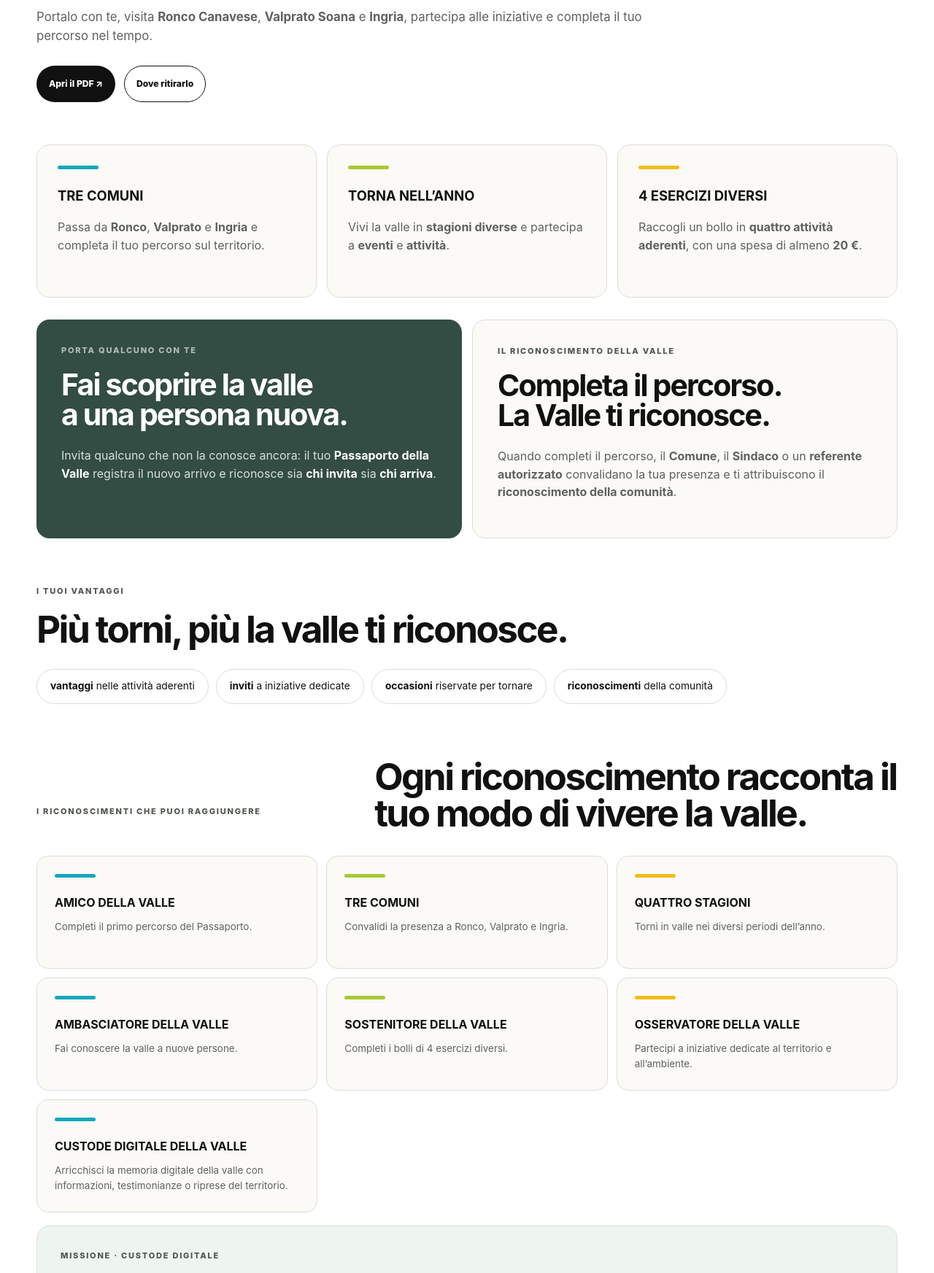
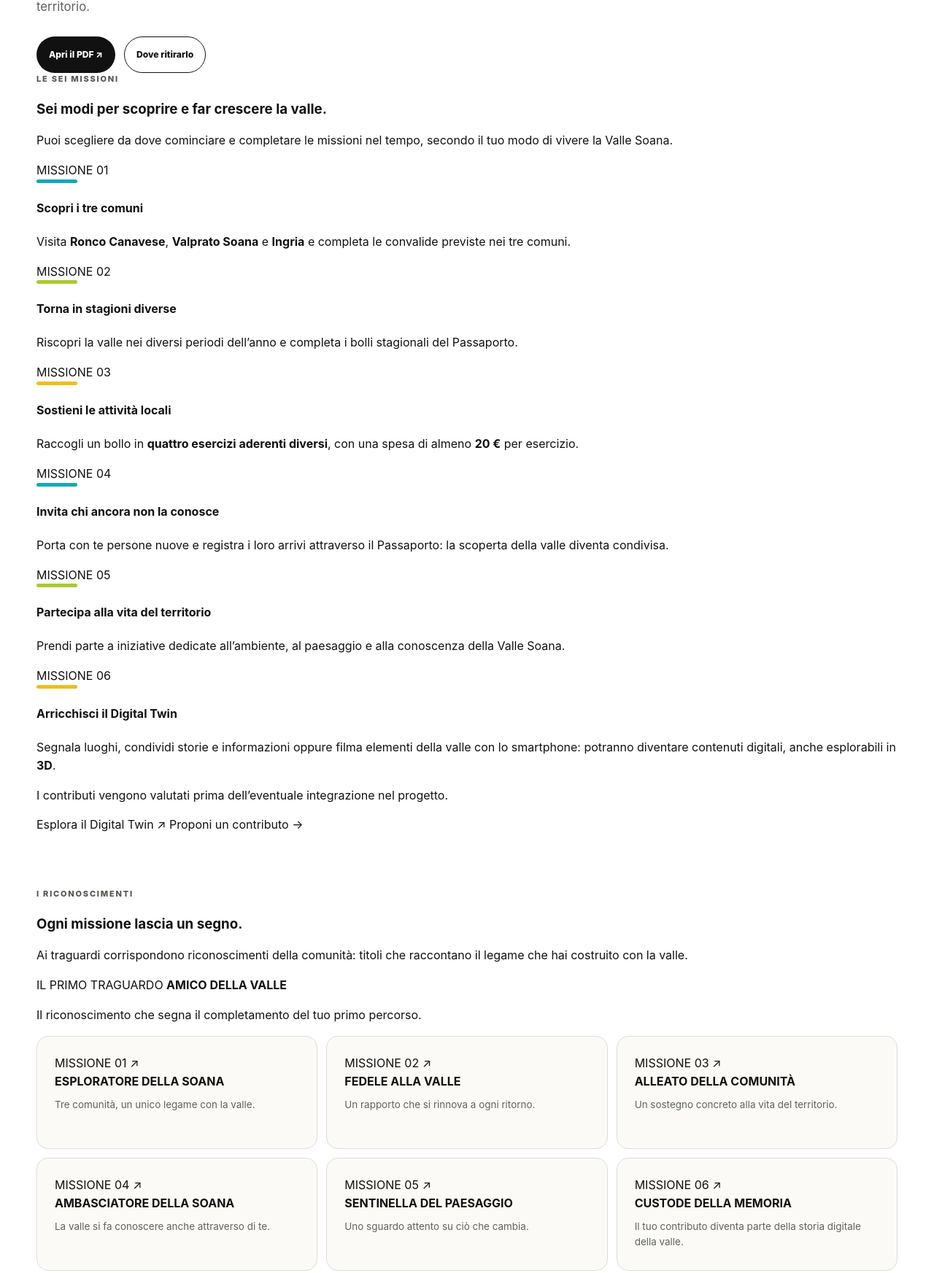
Before and after one commit to Comunita-Sassifraga/ViviSoana-Web, a plain HTML site: page public/index.html in a window 1280 px wide. Shown: the part 4987-6732 px from the top of the page at 73% size. Drawn offline with Linux system fonts and the light colour scheme.

Commit message:
Riorganizza Passaporto in sei missioni e riconoscimenti distinti

```diff
--- a/public/index.html
+++ b/public/index.html
@@ -194,74 +194,99 @@
     <section class="section passport-section passport-v10" id="passaporto" aria-labelledby="passport-title">
       <div class="wrap passport-v10-head">
         <p class="eyebrow">PASSAPORTO VAL SOANA</p>
-        <h2 id="passport-title">Il Passaporto della Valle<br />per tornare e conoscere tutta la valle.</h2>
-        <p class="passport-v10-lead">Portalo con te, visita <strong>Ronco Canavese</strong>, <strong>Valprato Soana</strong> e <strong>Ingria</strong>, partecipa alle iniziative e completa il tuo percorso nel tempo.</p>
+        <h2 id="passport-title">Un Passaporto per vivere la valle.<br />E lasciare il tuo segno.</h2>
+        <p class="passport-v10-lead">Il Passaporto accompagna le tue visite e le tue scoperte in <strong>Valle Soana</strong>. Scegli le missioni che ti interessano, segui il percorso e raccogli i bolli previsti: ogni esperienza è un modo per conoscere, sostenere e raccontare il territorio.</p>
         <div class="passport-v10-actions">
           <a class="button button-dark" href="assets/passaporto-della-valle.pdf" target="_blank" rel="noopener">Apri il PDF ↗</a>
           <a class="button button-outline-dark" href="#contatti">Dove ritirarlo</a>
         </div>
       </div>
 
-      <div class="wrap passport-v10-steps" aria-label="Come funziona il Passaporto della Valle">
-        <article><i class="passport-accent aqua-line"></i><h3>TRE COMUNI</h3><p>Passa da <strong>Ronco</strong>, <strong>Valprato</strong> e <strong>Ingria</strong> e completa il tuo percorso sul territorio.</p></article>
-        <article><i class="passport-accent green-line"></i><h3>TORNA NELL’ANNO</h3><p>Vivi la valle in <strong>stagioni diverse</strong> e partecipa a <strong>eventi</strong> e <strong>attività</strong>.</p></article>
-        <article><i class="passport-accent yellow-line"></i><h3>4 ESERCIZI DIVERSI</h3><p>Raccogli un bollo in <strong>quattro attività aderenti</strong>, con una spesa di almeno <strong>20 €</strong>.</p></article>
+      <div class="wrap passport-missions" id="missioni">
+        <div class="passport-section-heading">
+          <div>
+            <p class="eyebrow">LE SEI MISSIONI</p>
+            <h3>Sei modi per scoprire e far crescere la valle.</h3>
+          </div>
+          <p>Puoi scegliere da dove cominciare e completare le missioni nel tempo, secondo il tuo modo di vivere la Valle Soana.</p>
+        </div>
+        <div class="passport-mission-grid">
+          <article class="passport-mission" id="missione-1">
+            <div class="passport-mission-top"><span>MISSIONE 01</span><i class="passport-accent aqua-line" aria-hidden="true"></i></div>
+            <h4>Scopri i tre comuni</h4>
+            <p>Visita <strong>Ronco Canavese</strong>, <strong>Valprato Soana</strong> e <strong>Ingria</strong> e completa le convalide previste nei tre comuni.</p>
+          </article>
+          <article class="passport-mission" id="missione-2">
+            <div class="passport-mission-top"><span>MISSIONE 02</span><i class="passport-accent green-line" aria-hidden="true"></i></div>
+            <h4>Torna in stagioni diverse</h4>
+            <p>Riscopri la valle nei diversi periodi dell’anno e completa i bolli stagionali del Passaporto.</p>
+          </article>
+          <article class="passport-mission" id="missione-3">
+            <div class="passport-mission-top"><span>MISSIONE 03</span><i class="passport-accent yellow-line" aria-hidden="true"></i></div>
+            <h4>Sostieni le attività locali</h4>
+            <p>Raccogli un bollo in <strong>quattro esercizi aderenti diversi</strong>, con una spesa di almeno <strong>20 €</strong> per esercizio.</p>
+          </article>
+          <article class="passport-mission" id="missione-4">
+            <div class="passport-mission-top"><span>MISSIONE 04</span><i class="passport-accent aqua-line" aria-hidden="true"></i></div>
+            <h4>Invita chi ancora non la conosce</h4>
+            <p>Porta con te persone nuove e registra i loro arrivi attraverso il Passaporto: la scoperta della valle diventa condivisa.</p>
+          </article>
+          <article class="passport-mission" id="missione-5">
+            <div class="passport-mission-top"><span>MISSIONE 05</span><i class="passport-accent green-line" aria-hidden="true"></i></div>
+            <h4>Partecipa alla vita del territorio</h4>
+            <p>Prendi parte a iniziative dedicate all’ambiente, al paesaggio e alla conoscenza della Valle Soana.</p>
+          </article>
+          <article class="passport-mission passport-mission-digital" id="missione-6">
+            <div class="passport-mission-top"><span>MISSIONE 06</span><i class="passport-accent yellow-line" aria-hidden="true"></i></div>
+            <h4>Arricchisci il Digital Twin</h4>
+            <p>Segnala luoghi, condividi storie e informazioni oppure filma elementi della valle con lo smartphone: potranno diventare contenuti digitali, anche esplorabili in <strong>3D</strong>.</p>
+            <p class="passport-mission-note">I contributi vengono valutati prima dell’eventuale integrazione nel progetto.</p>
+            <div class="passport-mission-links">
+              <a href="https://soana-portale.vercel.app/" target="_blank" rel="noopener noreferrer">Esplora il Digital Twin ↗</a>
+              <a href="#contatti">Proponi un contributo →</a>
+            </div>
+          </article>
+        </div>
       </div>
 
-      <div class="wrap passport-v10-pair">
-        <article class="passport-invite">
-          <p class="eyebrow light">PORTA QUALCUNO CON TE</p>
-          <h3>Fai scoprire la valle<br />a una persona nuova.</h3>
-          <p>Invita qualcuno che non la conosce ancora: il tuo <strong>Passaporto della Valle</strong> registra il nuovo arrivo e riconosce sia <strong>chi invita</strong> sia <strong>chi arriva</strong>.</p>
-        </article>
-        <article class="passport-recognition-cta">
-          <p class="eyebrow">IL RICONOSCIMENTO DELLA VALLE</p>
-          <h3>Completa il percorso.<br />La Valle ti riconosce.</h3>
-          <p>Quando completi il percorso, il <strong>Comune</strong>, il <strong>Sindaco</strong> o un <strong>referente autorizzato</strong> convalidano la tua presenza e ti attribuiscono il <strong>riconoscimento della comunità</strong>.</p>
-        </article>
+      <div class="wrap passport-v10-recognitions" id="riconoscimenti">
+        <div class="passport-section-heading">
+          <div>
+            <p class="eyebrow">I RICONOSCIMENTI</p>
+            <h3>Ogni missione lascia un segno.</h3>
+          </div>
+          <p>Ai traguardi corrispondono riconoscimenti della comunità: titoli che raccontano il legame che hai costruito con la valle.</p>
+        </div>
+        <div class="passport-first-award">
+          <span>IL PRIMO TRAGUARDO</span>
+          <strong>AMICO DELLA VALLE</strong>
+          <p>Il riconoscimento che segna il completamento del tuo primo percorso.</p>
+        </div>
+        <div class="recognition-grid-v10" aria-label="Riconoscimenti delle sei missioni">
+          <article><a class="passport-award-ref" href="#missione-1">MISSIONE 01 ↗</a><strong>ESPLORATORE DELLA SOANA</strong><p>Tre comunità, un unico legame con la valle.</p></article>
+          <article><a class="passport-award-ref" href="#missione-2">MISSIONE 02 ↗</a><strong>FEDELE ALLA VALLE</strong><p>Un rapporto che si rinnova a ogni ritorno.</p></article>
+          <article><a class="passport-award-ref" href="#missione-3">MISSIONE 03 ↗</a><strong>ALLEATO DELLA COMUNITÀ</strong><p>Un sostegno concreto alla vita del territorio.</p></article>
+          <article><a class="passport-award-ref" href="#missione-4">MISSIONE 04 ↗</a><strong>AMBASCIATORE DELLA SOANA</strong><p>La valle si fa conoscere anche attraverso di te.</p></article>
+          <article><a class="passport-award-ref" href="#missione-5">MISSIONE 05 ↗</a><strong>SENTINELLA DEL PAESAGGIO</strong><p>Uno sguardo attento su ciò che cambia.</p></article>
+          <article><a class="passport-award-ref" href="#missione-6">MISSIONE 06 ↗</a><strong>CUSTODE DELLA MEMORIA</strong><p>Il tuo contributo diventa parte della storia digitale della valle.</p></article>
+        </div>
+        <div class="passport-validation">
+          <div>
+            <p class="eyebrow">COME SI OTTIENE IL RICONOSCIMENTO</p>
+            <p>Al termine del percorso, il <strong>Comune</strong>, il <strong>Sindaco</strong> o un <strong>referente autorizzato</strong> ne convalidano il completamento e attribuiscono il riconoscimento previsto.</p>
+          </div>
+          <a class="button button-outline-dark" href="#contatti">Chiedi informazioni</a>
+        </div>
       </div>
 
       <div class="wrap passport-v10-benefits">
-        <p class="eyebrow">I TUOI VANTAGGI</p>
-        <h3>Più torni, più la valle ti riconosce.</h3>
+        <p class="eyebrow">I VANTAGGI DEL PASSAPORTO</p>
+        <h3>Un motivo in più per tornare.</h3>
         <div class="benefit-chips" aria-label="Vantaggi del Passaporto">
           <span><strong>vantaggi</strong> nelle attività aderenti</span>
           <span><strong>inviti</strong> a iniziative dedicate</span>
           <span><strong>occasioni</strong> riservate per tornare</span>
           <span><strong>riconoscimenti</strong> della comunità</span>
-        </div>
-      </div>
-
-      <div class="wrap passport-v10-recognitions" id="riconoscimenti">
-        <div class="recognition-heading-v10">
-          <p class="eyebrow">I RICONOSCIMENTI CHE PUOI RAGGIUNGERE</p>
-          <h3>Ogni riconoscimento racconta il tuo modo di vivere la valle.</h3>
-        </div>
-        <div class="recognition-grid-v10">
-          <article><i class="passport-accent aqua-line"></i><strong>AMICO DELLA VALLE</strong><p>Completi il primo percorso del Passaporto.</p></article>
-          <article><i class="passport-accent green-line"></i><strong>TRE COMUNI</strong><p>Convalidi la presenza a Ronco, Valprato e Ingria.</p></article>
-          <article><i class="passport-accent yellow-line"></i><strong>QUATTRO STAGIONI</strong><p>Torni in valle nei diversi periodi dell’anno.</p></article>
-          <article><i class="passport-accent aqua-line"></i><strong>AMBASCIATORE DELLA VALLE</strong><p>Fai conoscere la valle a nuove persone.</p></article>
-          <article><i class="passport-accent green-line"></i><strong>SOSTENITORE DELLA VALLE</strong><p>Completi i bolli di 4 esercizi diversi.</p></article>
-          <article><i class="passport-accent yellow-line"></i><strong>OSSERVATORE DELLA VALLE</strong><p>Partecipi a iniziative dedicate al territorio e all’ambiente.</p></article>
-          <article><i class="passport-accent aqua-line"></i><strong>CUSTODE DIGITALE DELLA VALLE</strong><p>Arricchisci la memoria digitale della valle con informazioni, testimonianze o riprese del territorio.</p></article>
-        </div>
-        <div class="passport-digital-twin" aria-labelledby="passport-digital-twin-title">
-          <div>
-            <p class="eyebrow">MISSIONE · CUSTODE DIGITALE</p>
-            <h4 id="passport-digital-twin-title">Aiuta a costruire la memoria digitale della Valle Soana.</h4>
-            <p>Il <strong>Digital Twin della Valle Soana</strong> è una rappresentazione digitale del territorio che può crescere con il contributo di chi lo vive e lo visita. Puoi segnalare luoghi e punti di interesse, condividere informazioni, storie e testimonianze o realizzare brevi riprese di elementi della valle che potranno essere elaborati e resi esplorabili in <strong>3D</strong>.</p>
-            <p>Non occorrono competenze tecniche particolari: anche un video realizzato con lo smartphone può essere un contributo utile.</p>
-            <div class="passport-digital-twin-actions">
-              <a class="button button-dark" href="https://soana-portale.vercel.app/" target="_blank" rel="noopener noreferrer">Esplora il Digital Twin ↗</a>
-              <a class="button button-outline-dark" href="#contatti">Proponi un contributo</a>
-            </div>
-          </div>
-          <div class="passport-digital-twin-details">
-            <strong>COME PARTECIPARE</strong>
-            <p>Raccontaci cosa vorresti documentare: un luogo, una storia, un elemento del paesaggio o un dettaglio da ricostruire in 3D.</p>
-            <p>I contributi vengono esaminati prima dell’eventuale integrazione nel progetto. Il riconoscimento come Custode digitale potrà essere convalidato da un referente autorizzato.</p>
-          </div>
         </div>
       </div>
     </section>
```
